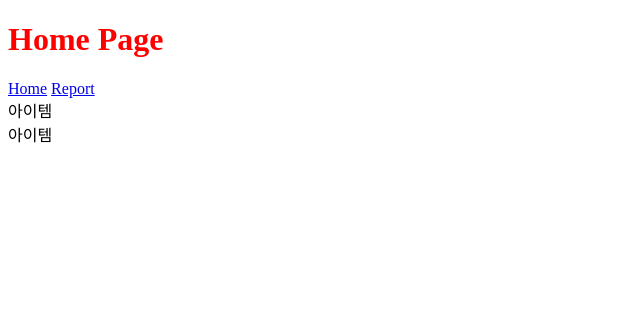
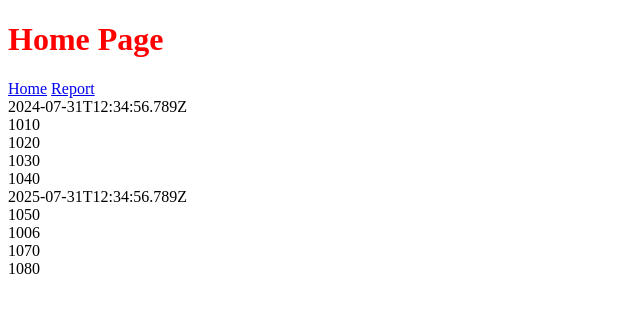
Before and after one commit to assignment-javascript/frontend, a website with bundled scripts: page public/index.html in a window 1280 px wide. Shown: the whole page, without its empty margins (0-640 px from the left). Built offline with nearby package versions, Linux system fonts and the light colour scheme.

Commit message:
Fetch & List Component example

```diff
--- a/public/components/acountItem.js
+++ b/public/components/acountItem.js
@@ -1,6 +1,28 @@
+
+
+export function createList(itemsData) {
+    const resultsContainer = document.getElementById('results');
+
+    itemsData.forEach(item => {
+        const dateDiv = document.createElement('div');
+        dateDiv.textContent = item?.date;
+        resultsContainer.appendChild(dateDiv);
+        const bankDiv = document.createElement('div');
+        bankDiv.textContent = item?.bank;
+        resultsContainer.appendChild(bankDiv);
+        const categoryDiv = document.createElement('div');
+        categoryDiv.textContent = item?.category;
+        resultsContainer.appendChild(categoryDiv);
+        const contentDiv = document.createElement('div');
+        contentDiv.textContent = item?.content;
+        resultsContainer.appendChild(contentDiv);
+        const moneyDiv = document.createElement('div');
+        moneyDiv.textContent = item?.money;
+        resultsContainer.appendChild(moneyDiv);
+    })
+}
 
 export function createItem() {
-    console.log("items");
     const resultsContainer = document.getElementById('results');
     const resultDiv = document.createElement('div');
     resultDiv.textContent = `아이템`;
--- /dev/null
+++ b/public/fetch/data.js
@@ -0,0 +1,31 @@
+import { fetchData } from "./fetch.js"
+
+export async function monthlyViewRequest() {
+    // const resultJSON = await fetchData("http://172.29.12.159:8080/", {});
+    // resultObject = JSON.parse(resultJSON);
+    // return resultObject;
+
+    return {
+        message: "success",
+        data: {
+            tatal: 10000,
+            totalIncome: 100,
+            totalexport: 100,
+            items: [{
+                date: "2024-07-31T12:34:56.789Z",
+                bank: 1010,
+                category: 1020,
+                content: 1030,
+                money: 1040
+            },
+            {
+                date: "2025-07-31T12:34:56.789Z",
+                bank: 1050,
+                category: 1006,
+                content: 1070,
+                money: 1080
+            },
+            ]
+        }
+    }
+}
--- /dev/null
+++ b/public/fetch/fetch.js
@@ -0,0 +1,12 @@
+export async function fetchData(url, options = {}) {
+    try {
+        const response = await fetch(url, options);
+        if (!response.ok) {
+            throw new Error(`HTTP error! status: ${response.status}`);
+        }
+        return await response.json();
+    } catch (error) {
+        console.error('Failed to fetch data:', error);
+        return null;
+    }
+}
--- a/public/fetch/fetches.js
+++ /dev/null
@@ -1,25 +0,0 @@
-export async function monthlyViewRequest() {
-    return {
-        message: "success",
-        data: {
-            tatal: 10000,
-            totalIncome: 100,
-            totalexport: 100,
-            items: [{
-                date: "2024-07-31T12:34:56.789Z",
-                bank: 100,
-                category: 100,
-                content: 100,
-                money: 100
-            },
-            {
-                date: "2025-07-31T12:34:56.789Z",
-                bank: 100,
-                category: 100,
-                content: 100,
-                money: 100
-            },
-            ]
-        }
-    }
-}
--- a/public/index.js
+++ b/public/index.js
@@ -1,8 +1,5 @@
-import { monthlyViewRequest } from "./fetch/fetches.js"
-import { createItem } from "./components/acountItem.js"
+import { monthlyViewRequest } from "./fetch/data.js"
+import { createList } from "./components/acountItem.js"
 
 const response = await monthlyViewRequest();
-console.log(response);
-response?.data?.items?.forEach(element => {
-    createItem();
-});
+createList(response?.data?.items);
```
Also changed, not shown: public/report.html (+1 -1 lines).
